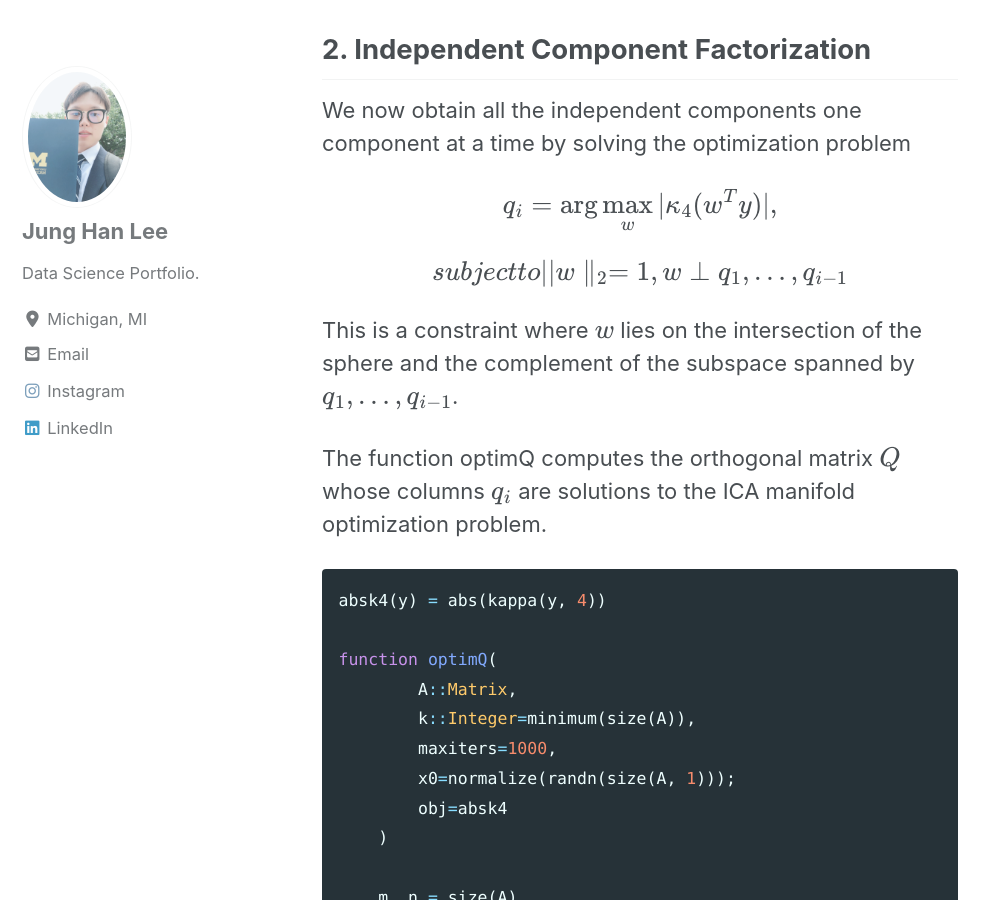
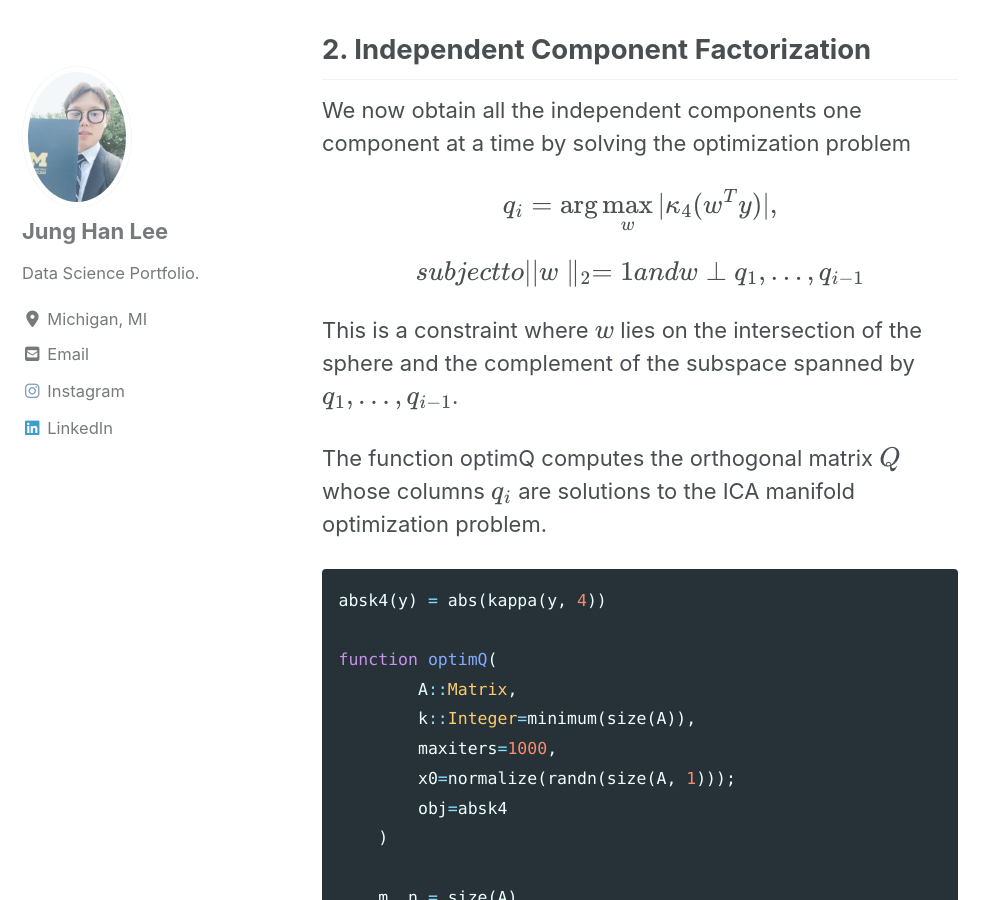
Before and after one commit to jung-han-lee/jung-han-lee.github.io, a Jekyll site: the page built from _posts/2020-01-23-ica.md, in a window 1280 px wide and 900 px high, scrolled down 7949 px. Shown: the whole window, without its empty margins (0-999 px from the left). Built offline with Jekyll 4.4.1, drawn with Linux system fonts in a browser that asks for light colours; cached includes are drawn as plain includes; nearby versions of some CDN libraries; formulas are drawn with MathJax 3.

Commit message:
new github

```diff
--- a/_posts/2020-01-23-ica.md
+++ b/_posts/2020-01-23-ica.md
@@ -207,7 +207,7 @@ We now obtain all the independent components one component at a time by solving
 
 $$q_i = \arg \max_w | \kappa_4 (w^T y)|,$$
 
-$${subject to} ||w\parallel_{2} = 1, w \perp q_1, \ldots, q_{i-1}$$
+$${ subject to } ||w\parallel_{2} = 1{ and } w \perp q_1, \ldots, q_{i-1}$$
 
 This is a constraint where  $$w$$  lies on the intersection of the sphere and the complement of the subspace spanned by  $$q_1,\ldots, q_{i-1}$$.
 
```
